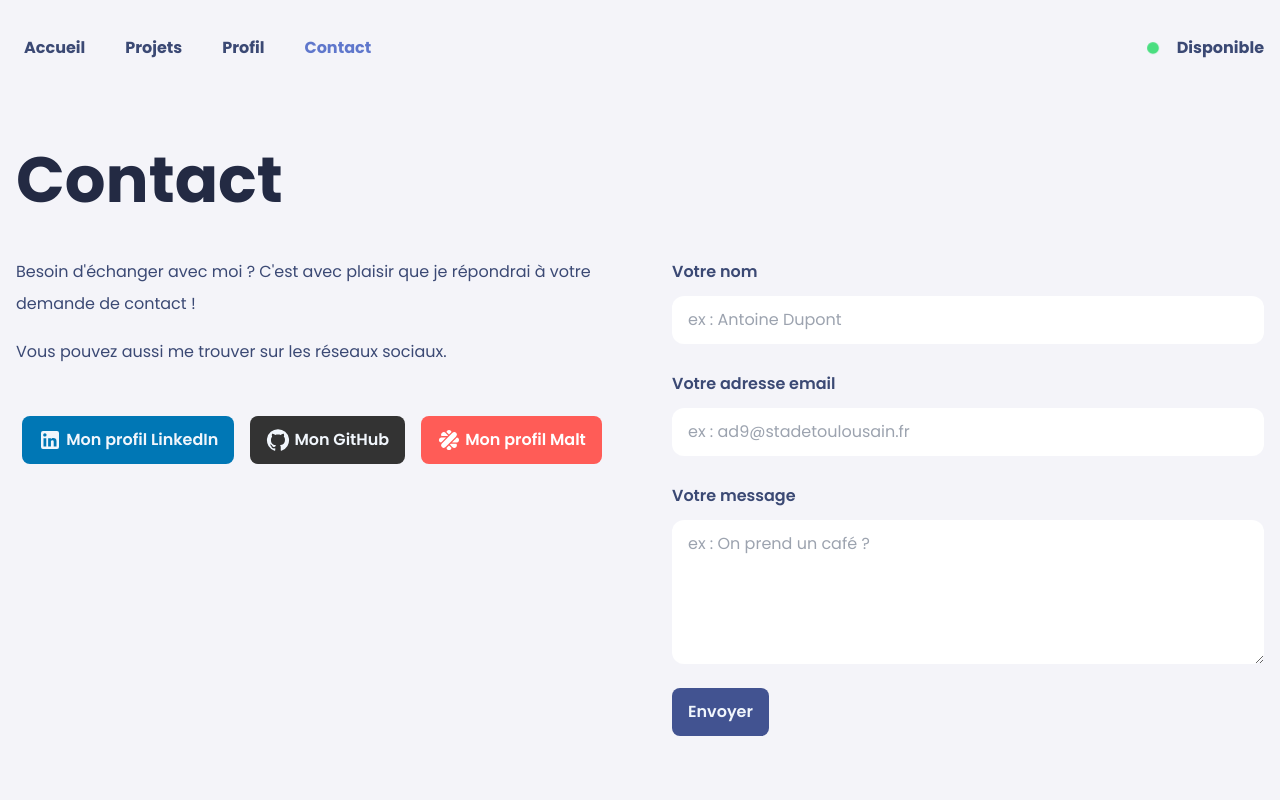
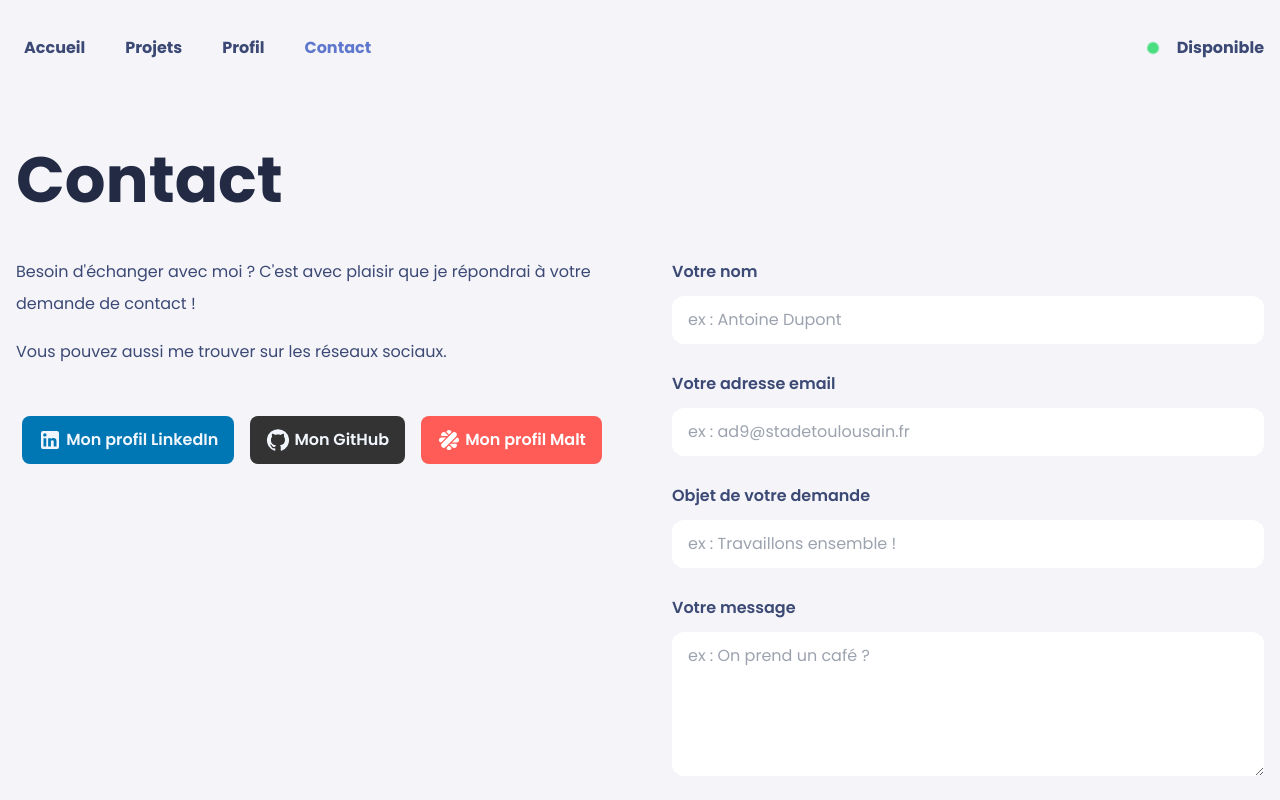
Before and after one commit to valentin-grenier/portfolio, a Next.js app: page /contact in a window 1280 px wide. Shown: the top 800 px of the page. Built offline with nearby package versions, Linux system fonts and the light colour scheme; no server answers.

Commit message:
Contact Form: linked form with backend, added loader while waiting for API response

```diff
--- a/package.json
+++ b/package.json
@@ -11,6 +11,7 @@
   "dependencies": {
     "@emotion/react": "^11.11.1",
     "@emotion/styled": "^11.11.0",
+    "@hcaptcha/react-hcaptcha": "^1.8.1",
     "@mui/icons-material": "^5.14.11",
     "@mui/material": "^5.14.11",
     "axios": "^1.5.1",
--- a/src/app/contact/page.tsx
+++ b/src/app/contact/page.tsx
@@ -33,29 +33,8 @@ export default function Contact() {
               <ButtonMalt text={"Mon profil Malt"} />
             </ButtonContainer>
           </div>
-          <div>
-            <Form>
-              <Input
-                label={"Votre nom"}
-                type={"text"}
-                name={"name"}
-                placeholder={"ex : Antoine Dupont"}
-              />
-              <Input
-                label={"Votre adresse email"}
-                type={"email"}
-                name={"email"}
-                placeholder={"ex : ad9@stadetoulousain.fr"}
-              />
-              <Textarea
-                label={"Votre message"}
-                rows={4}
-                placeholder={"ex : On prend un café ?"}
-                name={""}
-              />
-              <ButtonSubmit text={"Envoyer"} />
-            </Form>
-          </div>
+
+          <Form />
         </div>
       </Section>
     </>
--- a/src/axios/axios.ts
+++ b/src/axios/axios.ts
@@ -3,3 +3,7 @@ import axios from "axios";
 export const axiosInstance = axios.create({
   baseURL: process.env.NEXT_PUBLIC_API_URL,
 });
+
+export const axiosInstanceContact = axios.create({
+  baseURL: process.env.NEXT_PUBLIC_API_CONTACT_URL,
+});
--- a/src/components/Form/Form.tsx
+++ b/src/components/Form/Form.tsx
@@ -1,7 +1,72 @@
-interface IForm {
-  children: React.ReactNode;
+"use client";
+
+import { axiosInstanceContact } from "@/axios/axios";
+import { useState } from "react";
+import Input from "./Input";
+import Textarea from "./Textarea";
+import ButtonSubmit from "../Button/ButtonSubmit";
+import Loader from "../Loader/Loader";
+
+export default function Form() {
+  // States
+  const [error, setError] = useState(false);
+  const [loading, isLoading] = useState(false);
+
+  async function handleSubmit(event: React.FormEvent<HTMLFormElement>) {
+    event.preventDefault();
+
+    const target = event.currentTarget;
+    const formData = new FormData(target);
+    const config = {
+      headers: {
+        "Content-Type": "multipart/form-data",
+      },
+    };
+
+    // Reset error message
+    setError(false);
+
+    // Display loader
+    isLoading(true);
+
+    // Send
+    const res = await axiosInstanceContact.post("", formData, config);
+
+    if (res.data.status === "validation_failed") {
+      setError(true);
+      isLoading(false);
+    }
+  }
+  return (
+    <form className="flex flex-col gap-6" onSubmit={handleSubmit}>
+      <Input
+        label={"Votre nom"}
+        type={"text"}
+        name={"your-name"}
+        placeholder={"ex : Antoine Dupont"}
+      />
+      <Input
+        label={"Votre adresse email"}
+        type={"email"}
+        name={"your-email"}
+        placeholder={"ex : ad9@stadetoulousain.fr"}
+      />
+      <Input
+        label={"Objet de votre demande"}
+        type={"text"}
+        name={"your-subject"}
+        placeholder={"ex : Travaillons ensemble !"}
+      />
+      <Textarea
+        label={"Votre message"}
+        rows={4}
+        placeholder={"ex : On prend un café ?"}
+        name={"your-message"}
+      />
+
+      <span>{error && "Il y a une erreur dans le formulaire"}</span>
+
+      {loading ? <Loader /> : <ButtonSubmit text="Envoyer" />}
+    </form>
+  );
 }
-
-export default function Form({ children }: IForm) {
-  return <form className="flex flex-col gap-6">{children}</form>;
-}
--- /dev/null
+++ b/src/components/Loader/Loader.tsx
@@ -0,0 +1,7 @@
+export default function Loader() {
+  return (
+    <div className="flex justify-center">
+      <span className="loader"></span>
+    </div>
+  );
+}
--- a/src/styles/globals.css
+++ b/src/styles/globals.css
@@ -174,3 +174,24 @@ button {
 		width: 100%;
 	}
 }
+
+/* === Loader styles */
+.loader {
+  width: 32px;
+  height: 32px;
+  border: 5px dotted #5f77cc;
+  border-radius: 50%;
+  display: inline-block;
+  position: relative;
+  box-sizing: border-box;
+  animation: rotation 3s linear infinite;
+}
+
+@keyframes rotation {
+  0% {
+    transform: rotate(0deg);
+  }
+  100% {
+    transform: rotate(360deg);
+  }
+}
```
Also changed, not shown: 2 other files (tests, documents, lock files or other folders).
